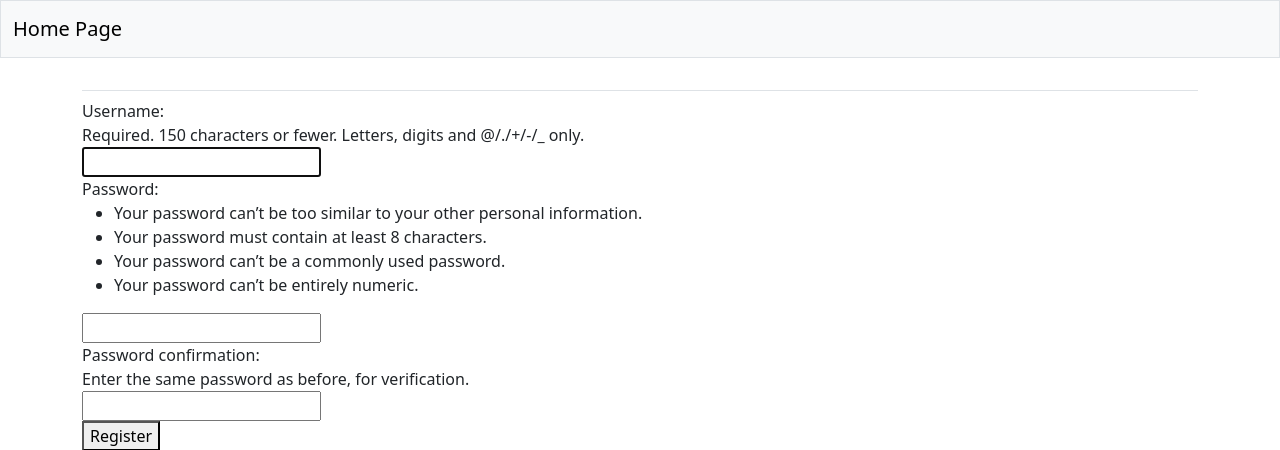
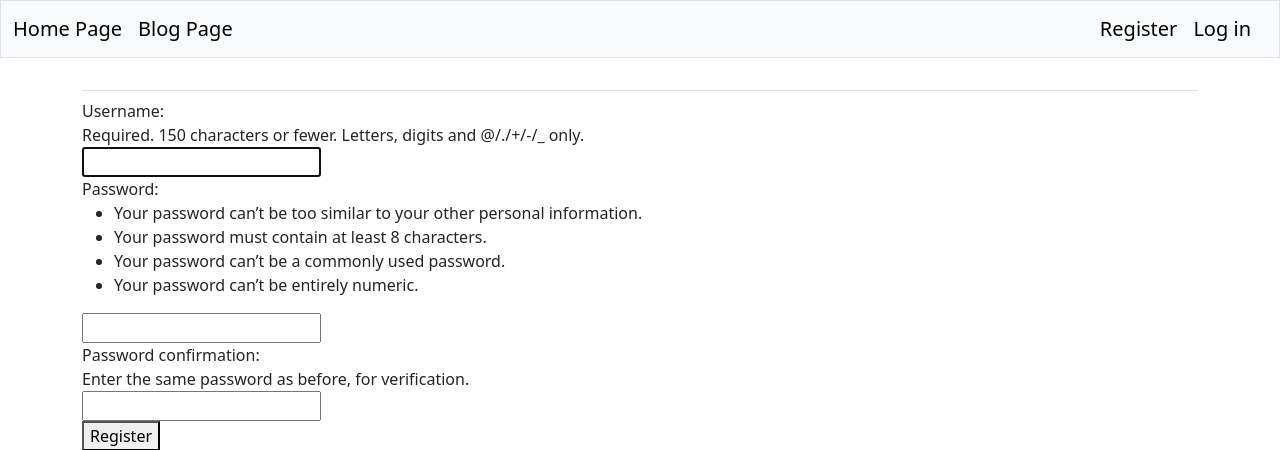
Before and after one commit to uditbro/Blog_app, a Django app: page /accounts/register/ in a window 1280 px wide. Shown: the top 450 px of the page. Run offline with Django 5.2, Linux system fonts and the light colour scheme; some libraries are stand-ins or nearby versions.

Commit message:
Update base.html

```diff
--- a/blog/templates/blog/base.html
+++ b/blog/templates/blog/base.html
@@ -18,10 +18,10 @@
                 aria-expanded="false" aria-label="Toggle navigation"><span class="navbar-toggler-icon"></span>
             </button>
 
-            <div class="collapse navbarCollapse" id="navbarCollapse">
+<!--             <div class="collapse navbarCollapse" id="navbarCollapse"> -->
                 <ul class="navbar-nav me-auto mb-2 mb-md-0">
                     <li class="nav-item">
-                        <a href="{% url 'blog:topics' %}">Blog Page</a>
+                        <a class="navbar-brand" href="{% url 'blog:topics' %}">Blog Page</a>
                     </li>
                 </ul>
 
@@ -34,9 +34,9 @@
 
                     {% else %}
                         <li class="nav-item">
-                            <a href="{% url 'accounts:register' %}">Register</a></li>
+                            <a class="navbar-brand" href="{% url 'accounts:register' %}">Register</a></li>
                         <li class="nav-item">
-                        <a href="{% url 'accounts:login' %}"> Log in</a></li>
+                        <a class="navbar-brand" href="{% url 'accounts:login' %}"> Log in</a></li>
                     {% endif %}
                 </ul>
 
```
